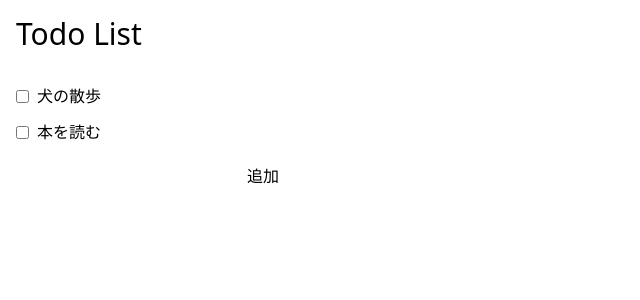
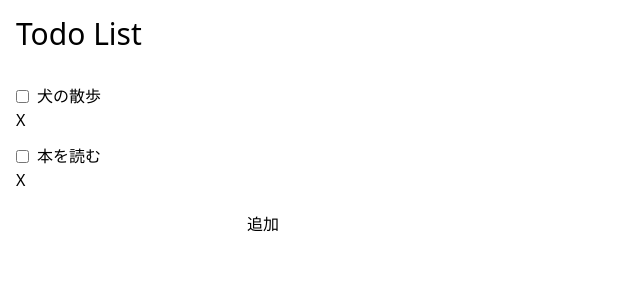
Before and after one commit to kanoi-y/vue-airbnb-app, a Vue app: page / in a window 1280 px wide. Shown: the top 300 px of the page, without its empty margins (0-640 px from the left). Built offline with nearby package versions, Linux system fonts and the light colour scheme.

Commit message:
✨ todoを削除できるように実装

```diff
--- a/src/App.vue
+++ b/src/App.vue
@@ -18,21 +18,22 @@ const addTodo = () => {
   });
   newTodo.value = '';
 };
+const deleteTodo = (id: string) => {
+  todos.value = todos.value.filter((todo) => todo.id !== id);
+};
 </script>
 
 <template>
   <div class="p-4">
     <h1 class="text-3xl mb-8">Todo List</h1>
     <div class="flex flex-col gap-3 mb-5">
-      <label
-        v-for="todo in todos"
-        :key="todo.id"
-        :for="todo.id"
-        class="flex items-center gap-2 cursor-pointer"
-      >
-        <input type="checkbox" :id="todo.id" v-model="todo.done" />
-        <p :class="todo.done ? 'line-through' : ''">{{ todo.title }}</p>
-      </label>
+      <div v-for="todo in todos" :key="todo.id">
+        <label :for="todo.id" class="flex items-center gap-2 cursor-pointer">
+          <input type="checkbox" :id="todo.id" v-model="todo.done" />
+          <p :class="todo.done ? 'line-through' : ''">{{ todo.title }}</p>
+        </label>
+        <button type="button" @click="() => deleteTodo(todo.id)">X</button>
+      </div>
     </div>
     <div>
       <label><input type="text" v-model="newTodo" /></label>
```
